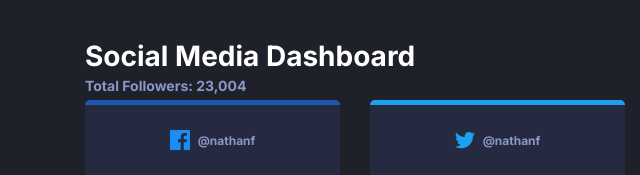
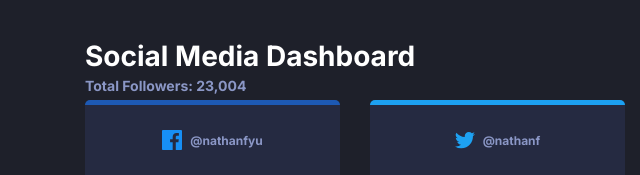
Before and after one commit to TaiwoOluwasegun/Front-End-Mentor-challenge, a website: page index.html in a window 1280 px wide. Shown: the top 175 px of the page, 0-640 px from the left. Drawn offline with Linux system fonts and the light colour scheme.

Commit message:
social media handle change

```diff
--- a/index.html
+++ b/index.html
@@ -72,7 +72,7 @@
               src="/images/icon-facebook.svg"
               alt="icon-facebooks"
             />
-            <div class="card__username">@nathanf</div>
+            <div class="card__username">@nathanfyu</div>
           </div>
 
           <div class="card__followers">
```
